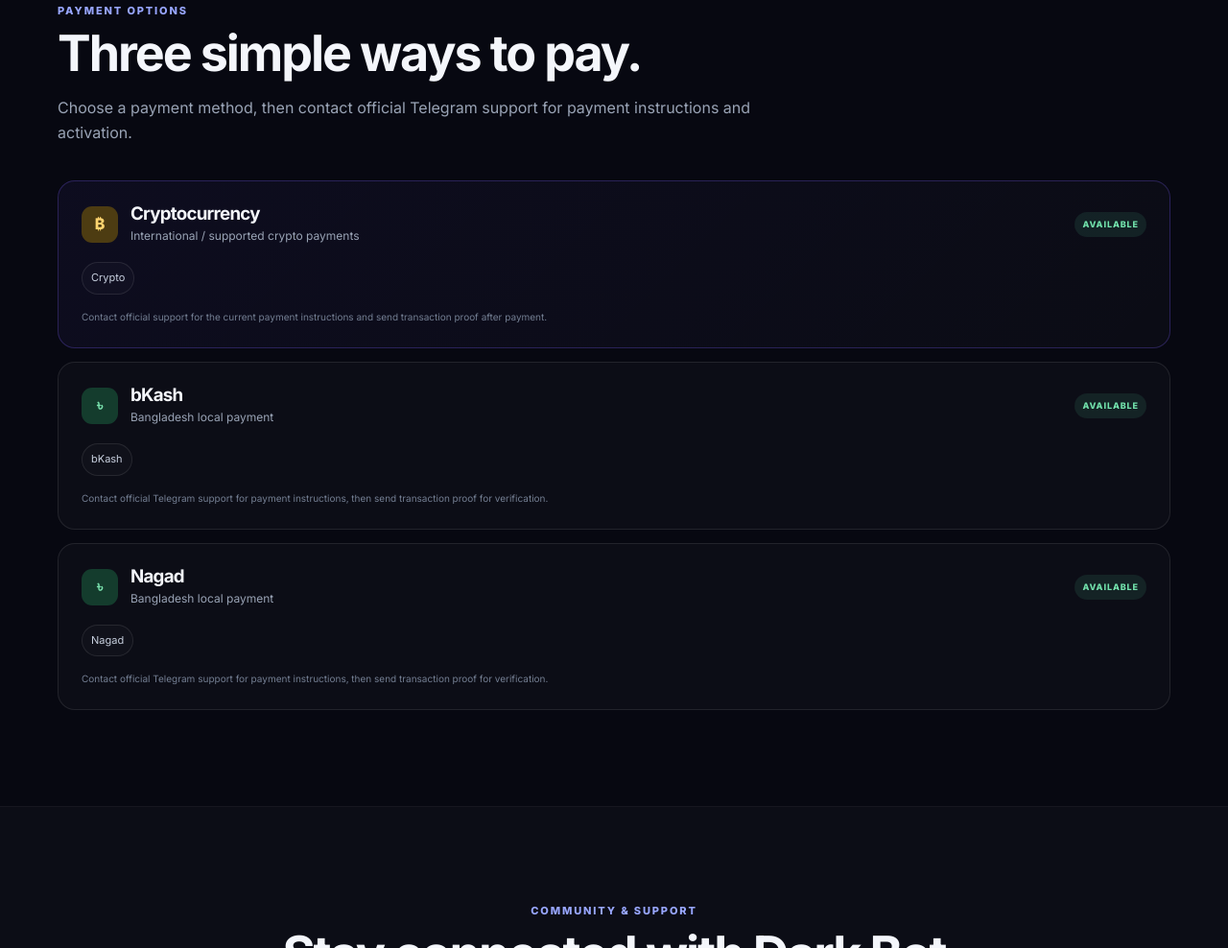
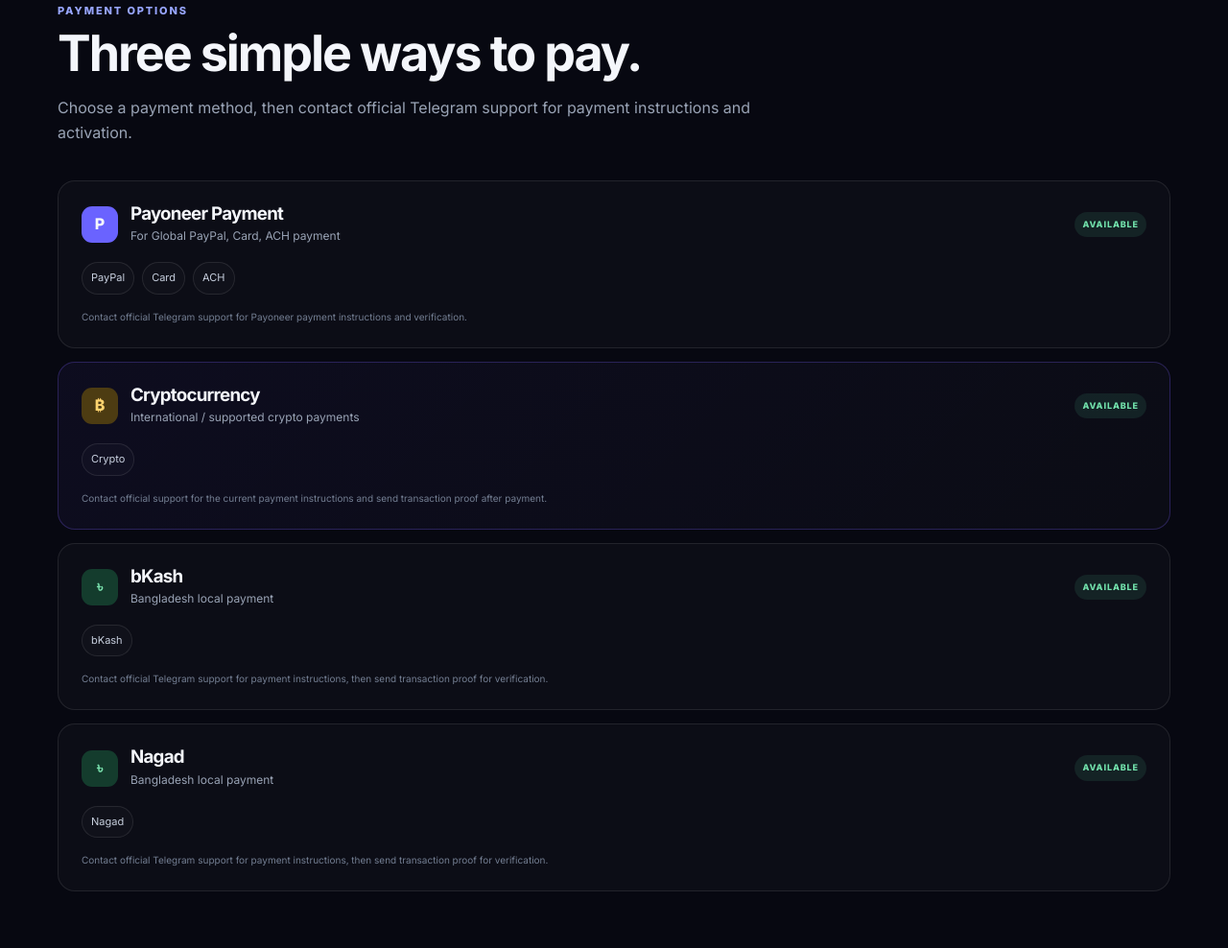
Before and after one commit to mdlisan1029/dark-bot-ai-website, a website: page index.html in a window 1280 px wide. Shown: the part 4530-5518 px from the top of the page at 96% size. Drawn offline with Linux system fonts and the light colour scheme.

Commit message:
Add Payoneer payment option

```diff
--- a/index.html
+++ b/index.html
@@ -421,6 +421,15 @@
         <p>Choose a payment method, then contact official Telegram support for payment instructions and activation.</p>
       </div>
       <div class="payment-layout">
+        <a class="payment-card" href="https://t.me/dark_bot_ai_hina?text=Hello%20Dark%20Bot%20AI%2C%20I%20want%20to%20pay%20via%20Payoneer." target="_blank" rel="noopener noreferrer">
+          <div class="payment-card-top">
+            <span class="payment-mark">P</span>
+            <div><h3>Payoneer Payment</h3><p>For Global PayPal, Card, ACH payment</p></div>
+            <span class="status-badge live-badge">AVAILABLE</span>
+          </div>
+          <div class="method-list compact-methods"><span>PayPal</span><span>Card</span><span>ACH</span></div>
+          <p class="method-note">Contact official Telegram support for Payoneer payment instructions and verification.</p>
+        </a>
         <a class="payment-card primary-payment" href="https://t.me/dark_bot_ai_hina?text=Hello%20Dark%20Bot%20AI%2C%20I%20want%20to%20pay%20via%20Crypto." target="_blank" rel="noopener noreferrer">
           <div class="payment-card-top">
             <span class="payment-mark crypto">₿</span>
```
